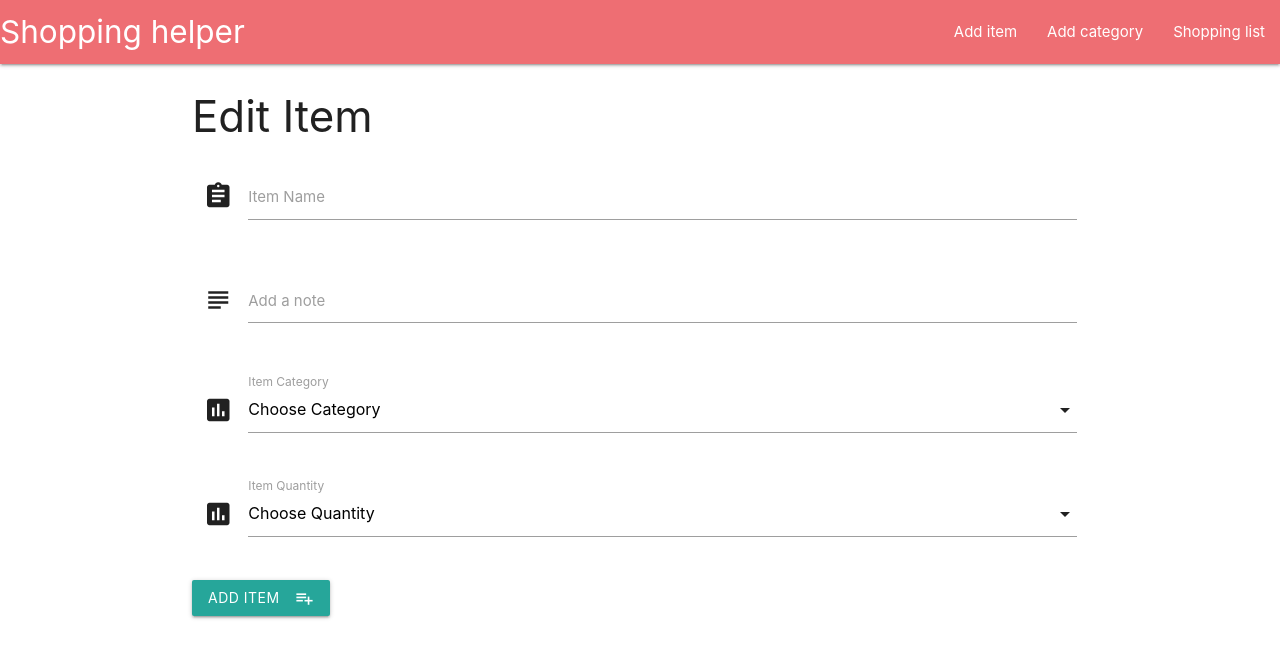
After one commit to r-andy79/shopping-helper, a Flask app: template templates/edititem.html in a window 1280 px wide. The commit adds this page. Shown: the top 658 px of the page. Run offline with Flask 2, Linux system fonts and the light colour scheme; the template is opened without the code that fills it, so the values that code supplies are empty; some libraries are stand-ins or nearby versions.

Commit message:
Wired button to Item Edit form

```diff
--- a/app.py
+++ b/app.py
@@ -9,20 +9,23 @@ app.config["MONGO_DBNAME"] = 'shopping_helper'
 app.config["MONGO_URI"] = 'mongodb+srv://root:Pablo51@myfirstcluster-8ubao.mongodb.net/shopping_helper?retryWrites=true&w=majority'
 
 mongo = PyMongo(app)
+inventory_collection = mongo.db.inventory
+categories_collection = mongo.db.categories
+quantities_collection = mongo.db.quantities
 
 @app.route("/")
 @app.route("/get_items")
 def get_items():
-    return render_template("items.html", inventory=mongo.db.inventory.find())
+    return render_template("items.html", inventory=inventory_collection.find())
 
 @app.route("/shopping_list")
 def shopping_list():
-    return render_template("shopping_list.html", inventory=mongo.db.inventory.find({"$or": [{"quantity_name": "none"},{"quantity_name": "low"}]}))
+    return render_template("shopping_list.html", inventory=inventory_collection.find({"$or": [{"quantity_name": "none"},{"quantity_name": "low"}]}))
 
 
 @app.route('/add_item')
 def add_item():
-    return render_template('additem.html', categories=mongo.db.categories.find(), quantities=mongo.db.quantities.find())
+    return render_template('additem.html', categories=categories_collection.find(), quantities=mongo.db.quantities.find())
 
 
 @app.route('/insert_item', methods=['POST'])
@@ -32,9 +35,16 @@ def insert_item():
     return redirect(url_for('get_items'))
 
 
+@app.route('/edit_item/<item_id>')
+def edit_item(item_id):
+    the_item = inventory_collection.find_one({"_id": ObjectId(item_id)})
+    the_category = mongo.db.categories.find()
+    return render_template('edititem.html', item=the_item, category=the_category)
+
+
 @app.route('/add_category')
 def add_category():
-    return render_template('addcategory.html', categories=mongo.db.categories.find())
+    return render_template('addcategory.html', categories=categories_collection.find())
 
 
 @app.route('/insert_category', methods=['POST'])
--- /dev/null
+++ b/templates/edititem.html
@@ -0,0 +1,52 @@
+{% extends 'base.html' %}
+{% block content %}
+
+<h3>Edit Item</h3>
+<div class="row">
+  <form action="{{ url_for('insert_item') }}" method="POST" class="col s12">
+    <div class="row">
+      <div class="input-field col s12">
+        <i class="material-icons prefix">assignment</i>
+        <input id="item_name" name="item_name" type="text" class="validate">
+        <label for="item_name">Item Name</label>
+      </div>
+    </div>
+    <div class="row">
+    <div class="input-field col s12">
+        <i class="material-icons prefix">subject</i>
+      <textarea id="item_note" name="item_note" class="materialize-textarea"></textarea>
+      <label for="item_note">Add a note</label>
+    </div>
+  </div>
+  <div class="row">
+      <div class="input-field col s12">
+        <i class="material-icons prefix">poll</i>
+          <select id="category_name" name="category_name">
+            <option value="" disabled selected>Choose Category</option>
+            {% for cat in categories %}
+            <option value="{{cat.category_name}}">{{cat.category_name}}</option>
+            {% endfor %}
+          </select>
+          <label>Item Category</label>
+        </div>
+  </div>
+  <div class="row">
+      <div class="input-field col s12">
+        <i class="material-icons prefix">poll</i>
+          <select id="quantity_name" name="quantity_name">
+            <option value="" disabled selected>Choose Quantity</option>
+            {% for quantity in quantities %}
+            <option value="{{quantity.quantity_name}}">{{quantity.quantity_name}}</option>
+            {% endfor %}
+          </select>
+          <label>Item Quantity</label>
+        </div>
+  </div>
+  <div class="row">
+  <button class="btn waves-effect waves-light" type="submit">Add Item
+      <i class="material-icons right">playlist_add</i>
+    </button>
+  </div>
+  </form>
+</div>
+{% endblock %}
--- a/templates/items.html
+++ b/templates/items.html
@@ -15,7 +15,7 @@
       <div class="col s8"><span>Quantity - <strong>{{item.quantity_name}}</strong>, Category: {{item.category_name}}</span></div>
 
       <div class="right-align col s4">
-      <a class="waves-effect waves-light btn-small blue lighten-2">Edit</a>
+      <a href="{{url_for('edit_item', item_id=item._id)}}" class="waves-effect waves-light btn-small blue lighten-2">Edit</a>
       <a class="waves-effect waves-light btn-small">Remove</a>
     </div>
   </div>
```
